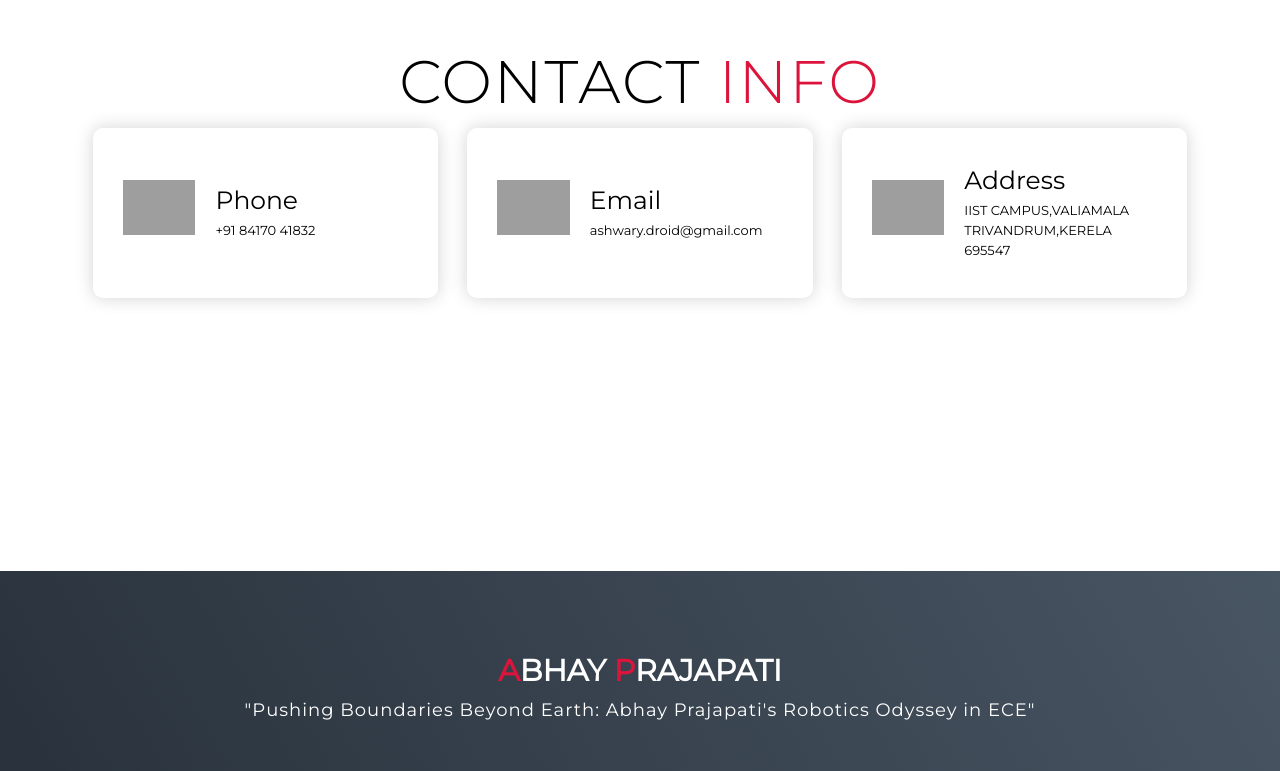
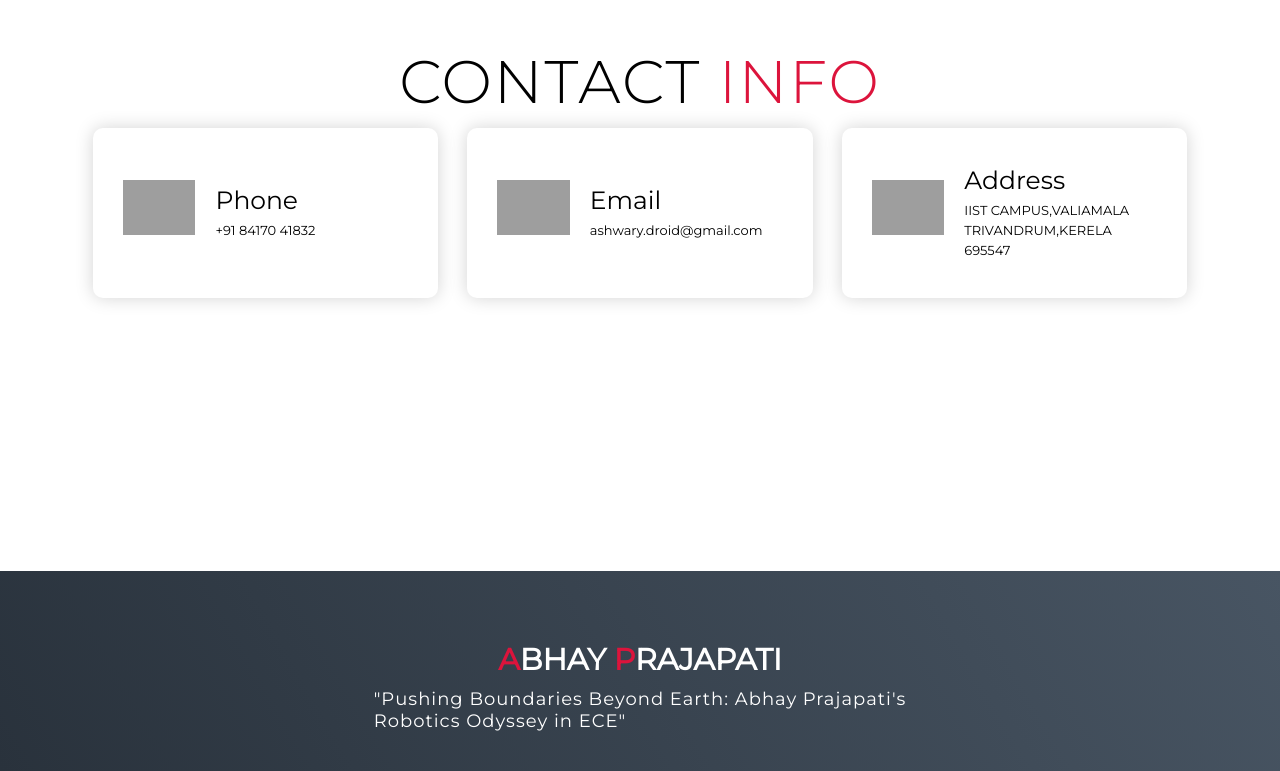
Before and after one commit to abhayrev/portfolio, a plain HTML site: page index.html in a window 1280 px wide. Shown: the part 3352-4123 px from the top of the page. Drawn offline with Linux system fonts and the light colour scheme; grey boxes are pictures that could not be loaded; files whose address does not match are found by name.

Commit message:
Update index.html

```diff
--- a/index.html
+++ b/index.html
@@ -152,7 +152,7 @@
       <div class="brand">
         <h1><span>A</span>bhay <span>P</span>rajapati</h1>
       </div>
-      <h2>"Pushing Boundaries Beyond Earth: Abhay Prajapati's Robotics Odyssey in ECE"</h2>
+      <h2>"Pushing Boundaries Beyond Earth: Abhay Prajapati's <br> Robotics Odyssey in ECE"</h2>
     </div>
   </section>
   <!-- End Footer -->
```
